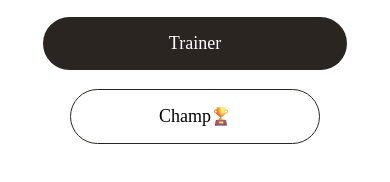
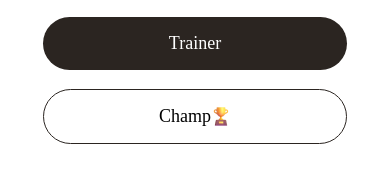
Before and after one commit to new-level2023/the-good-trainer-front, a React Native app: screen /Onboarding in a window 390 px wide. Shown: the part 444-626 px from the top of the page. Built offline with nearby package versions, Linux system fonts and the light colour scheme.

Commit message:
change custom buttom

```diff
--- a/src/components/Buttons/ButtonVariant.js
+++ b/src/components/Buttons/ButtonVariant.js
@@ -3,7 +3,8 @@ import React from 'react';
 
 export default function ButtonVariant({onPress, text}) {
   return (
-    <Pressable
+    <View style={styles.container}>
+      <Pressable
       onPress={onPress}
       color={'#0000'}
       style={styles.buttonColor}
@@ -14,11 +15,16 @@ export default function ButtonVariant({onPress, text}) {
         source={require('../../assets/image/Bitmap.png')}
         style={styles.icon}
       />
-    </Pressable>
+      </Pressable>
+    </View>
   );
 }
 
 const styles = StyleSheet.create({
+  container: {
+    paddingHorizontal: 43,
+    width: '100%',
+  },
   text: {
     color: '#000',
     textAlign: 'center',
@@ -35,8 +41,8 @@ const styles = StyleSheet.create({
     paddingHorizontal: 28,
     paddingVertical: 16,
     borderRadius: 30,
-    width: 250,
+    width: "100%",
+    flexDirection: 'row',
     justifyContent: 'center',
-    flexDirection: 'row',
   },
 });
```
